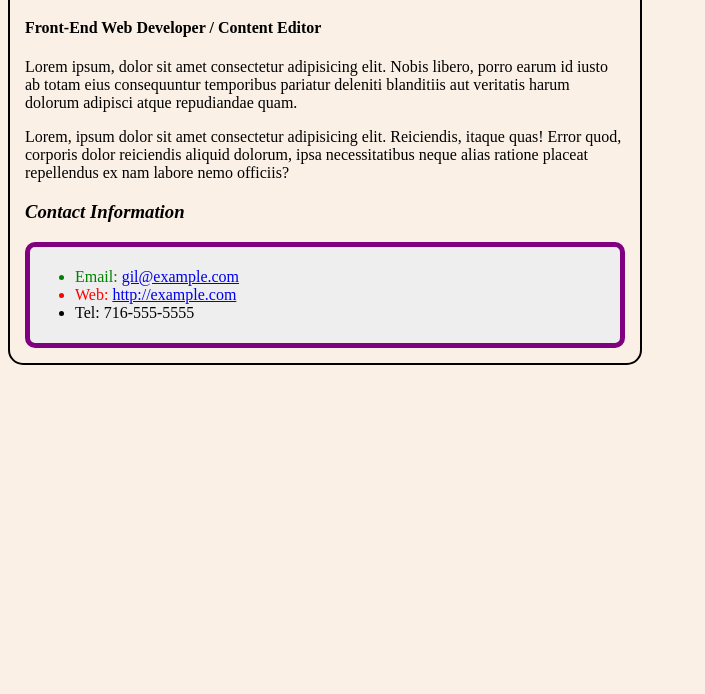
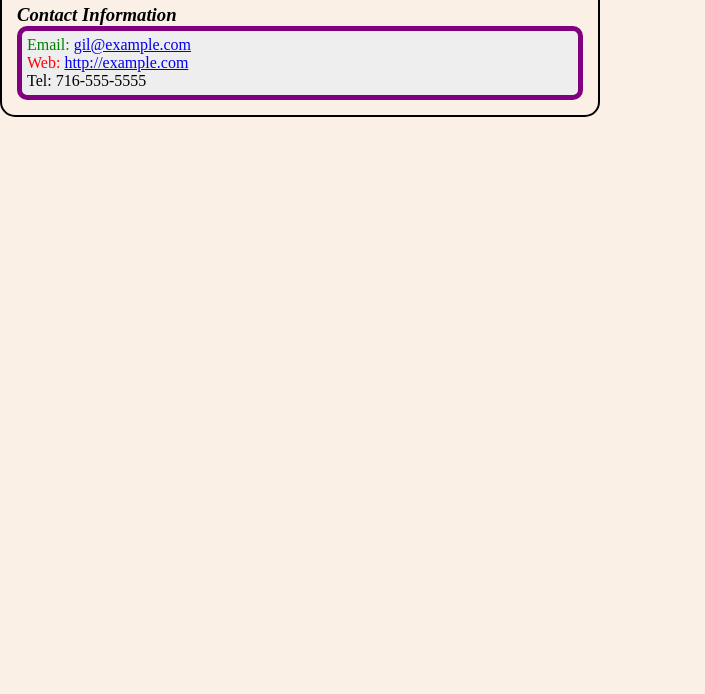
Before and after one commit to eternalgil/webcard, a plain HTML site: page index.html in a window 1280 px wide. Shown: the part 106-800 px from the top of the page, without its empty margins (0-705 px from the left). Drawn offline with Linux system fonts and the light colour scheme.

Commit message:
initial commit

```diff
--- a/index.html
+++ b/index.html
@@ -4,14 +4,13 @@
     <meta http-equiv="X-UA-Compatible" content="IE=edge">
     <meta name="viewport" content="width=device-width, initial-scale=1.0">
     <link rel="stylesheet" href="/style.css">
-    <title>Business Card</title>
+    <title>Business Web Card</title>
 </head>
 <body>
     <div class="box">
     <h1>Hector D. Gil</h1>
-    <h4>Front-End Web Developer / Content Editor</h4>
-    <p>Lorem ipsum, dolor sit amet consectetur adipisicing elit. Nobis libero, porro earum id iusto ab totam eius consequuntur temporibus pariatur deleniti blanditiis aut veritatis harum dolorum adipisci atque repudiandae quam.</p>
-    <p>Lorem, ipsum dolor sit amet consectetur adipisicing elit. Reiciendis, itaque quas! Error quod, corporis dolor reiciendis aliquid dolorum, ipsa necessitatibus neque alias ratione placeat repellendus ex nam labore nemo officiis?</p>
+    <h4>Front-End Web Developer / HTML Content Editor</h4>
+    <br>
     <h3>Contact Information</h3>
     <div class="box2">
         <ul>
--- a/style.css
+++ b/style.css
@@ -1,3 +1,8 @@
+* {
+    box-sizing: border-box;
+    margin: 0;
+    padding: 0%;
+}
 body {
     background-color: linen;
 }
@@ -6,6 +11,10 @@ body {
     padding: 15px;
     border-radius: 15px;
     width: 600px;
+}
+ul li {
+    text-decoration: none;
+    list-style: none;
 }
 h1 {
     color: rgb(245, 94, 120);
```
